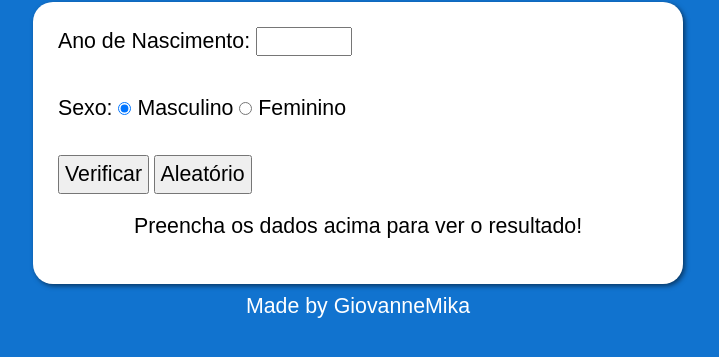
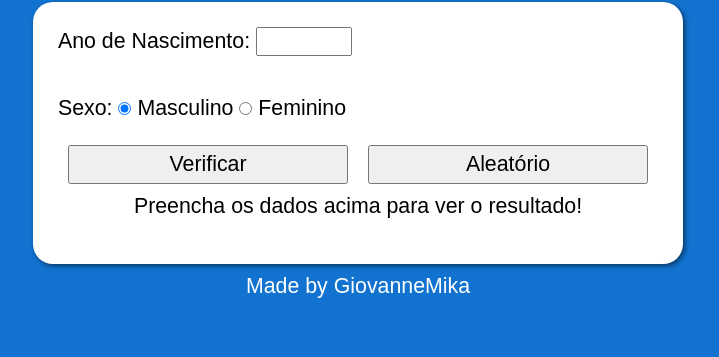
Before and after one commit to GiovanneMika/javascript, a plain HTML site: page exercicios/ex015/index.html in a window 1280 px wide. Shown: the part 75-432 px from the top of the page, without its empty margins (282-1001 px from the left). Drawn offline with Linux system fonts and the light colour scheme.

Commit message:
Mudanças no css do exercicio 15

```diff
--- a/exercicios/ex015/index.html
+++ b/exercicios/ex015/index.html
@@ -22,8 +22,10 @@
             <input type="radio" name="sexo" id="sexof">
             <label for="sexof">Feminino</label>
         </p>
-        <input type="button" value="Verificar" onclick="verificarIdade()">
-        <input type="button" value="Aleatório" onclick="aleatorizar()">
+        <div id="botao">
+            <input type="button" value="Verificar" onclick="verificarIdade()">
+            <input type="button" value="Aleatório" onclick="aleatorizar()">
+        </div>
         <div id="msg">
             <p>Preencha os dados acima para ver o resultado!</p>
         </div>
--- a/exercicios/ex015/style.css
+++ b/exercicios/ex015/style.css
@@ -69,3 +69,15 @@
  input[type="button"] {
     padding: 5px;
  }
+
+ div#botao {
+    display: flex;
+    justify-content: space-evenly;
+ }
+
+ div#botao > input {
+    flex: 1;
+    margin: 0px 10px;
+    margin-top: -10px;
+    margin-bottom: 10px;
+ }
```
